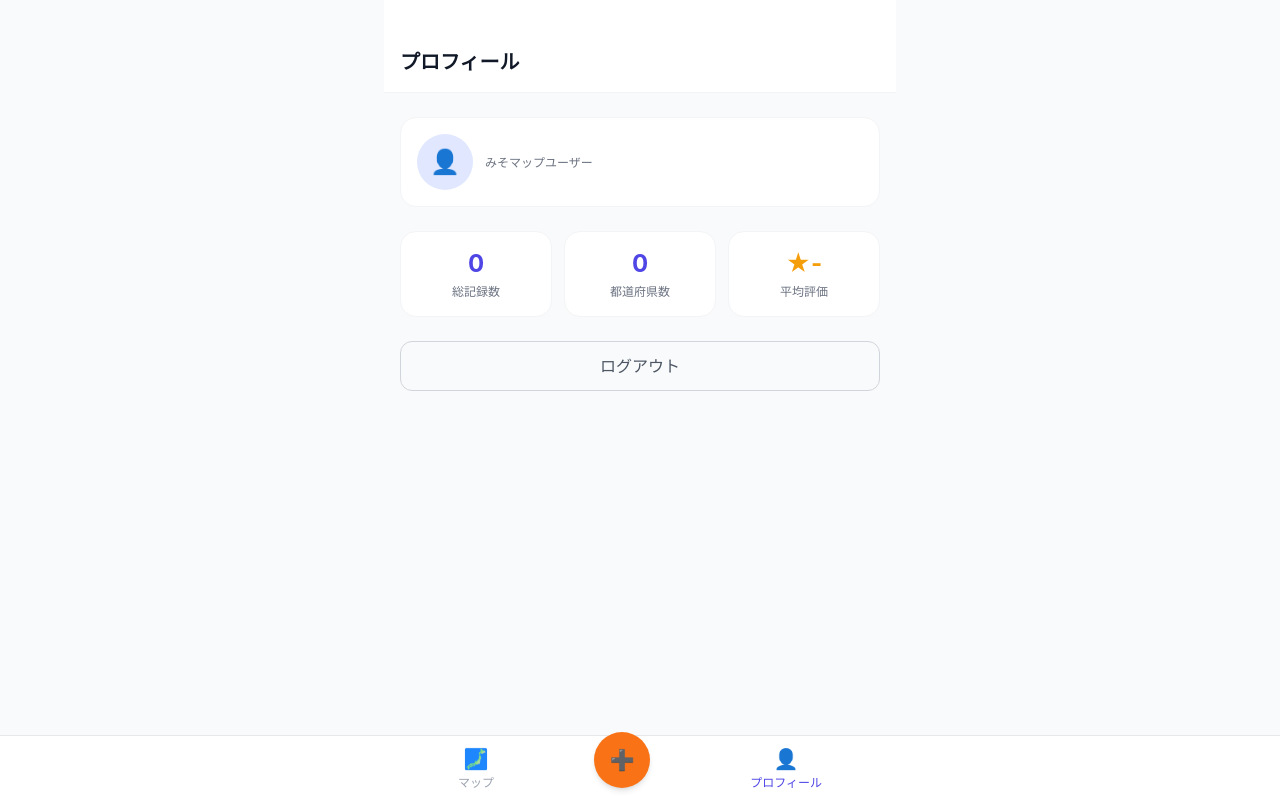
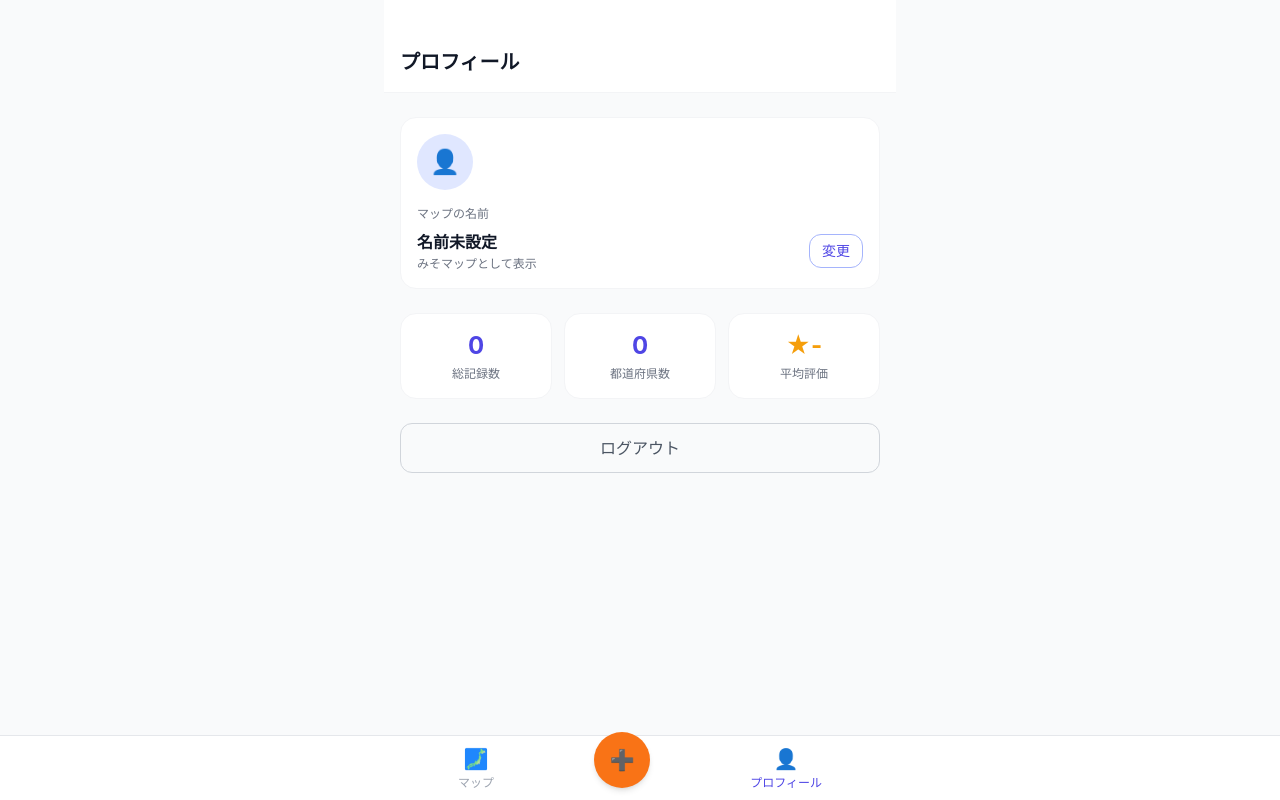
Before and after one commit to takyo0926/miso-app, a Next.js app: page /profile in a window 1280 px wide. Built offline with nearby package versions, Linux system fonts and the light colour scheme; no server answers; the database is empty.

Commit message:
マップ名のカスタマイズ機能を追加

```diff
--- a/app/(main)/page.tsx
+++ b/app/(main)/page.tsx
@@ -21,6 +21,8 @@ export default async function HomePage() {
 
   const totalCount = records?.length ?? 0
   const visitedCount = Object.keys(countMap).length
+  const displayName = (user?.user_metadata?.display_name as string) ?? ''
+  const mapTitle = displayName ? `${displayName}マップ` : 'みそマップ'
 
   return (
     <div className="max-w-lg mx-auto">
@@ -28,7 +30,7 @@ export default async function HomePage() {
       <div className="bg-white px-4 pt-12 pb-4 sticky top-0 z-10 border-b border-gray-100">
         <div className="flex items-center justify-between">
           <div>
-            <h1 className="text-xl font-bold text-gray-900">みそマップ 🗾</h1>
+            <h1 className="text-xl font-bold text-gray-900">{mapTitle} 🗾</h1>
             <p className="text-xs text-gray-500 mt-0.5">
               {visitedCount}都道府県 / {totalCount}件の記録
             </p>
--- a/app/(main)/profile/page.tsx
+++ b/app/(main)/profile/page.tsx
@@ -1,11 +1,11 @@
 import { createClient } from '@/lib/supabase/server'
 import { redirect } from 'next/navigation'
+import DisplayNameForm from '@/components/DisplayNameForm'
 
 export default async function ProfilePage() {
   const supabase = createClient()
   const { data: { user } } = await supabase.auth.getUser()
 
-  // ログアウト処理
   const handleSignOut = async () => {
     'use server'
     const supabase = createClient()
@@ -13,7 +13,6 @@ export default async function ProfilePage() {
     redirect('/login')
   }
 
-  // 統計情報を取得
   const { data: records } = await supabase
     .from('records')
     .select('prefecture_code, rating')
@@ -25,24 +24,27 @@ export default async function ProfilePage() {
     ? (records.reduce((sum, r) => sum + (r.rating ?? 0), 0) / records.length).toFixed(1)
     : '-'
 
+  const displayName = (user?.user_metadata?.display_name as string) ?? ''
+
   return (
     <div className="max-w-lg mx-auto">
-      {/* ヘッダー */}
       <div className="bg-white px-4 pt-12 pb-4 border-b border-gray-100">
         <h1 className="text-xl font-bold text-gray-900">プロフィール</h1>
       </div>
 
       <div className="px-4 py-6 space-y-6">
-        {/* ユーザー情報 */}
-        <div className="bg-white rounded-2xl p-4 border border-gray-100">
+        {/* ユーザー情報・名前編集 */}
+        <div className="bg-white rounded-2xl p-4 border border-gray-100 space-y-4">
           <div className="flex items-center gap-3">
             <div className="w-14 h-14 bg-indigo-100 rounded-full flex items-center justify-center text-2xl">
               👤
             </div>
-            <div>
-              <p className="font-semibold text-gray-900">{user?.email}</p>
-              <p className="text-xs text-gray-500 mt-0.5">みそマップユーザー</p>
-            </div>
+            <p className="text-sm text-gray-500">{user?.email}</p>
+          </div>
+          {/* 表示名の編集 */}
+          <div>
+            <p className="text-xs text-gray-500 mb-2">マップの名前</p>
+            <DisplayNameForm currentName={displayName} />
           </div>
         </div>
 
@@ -62,7 +64,7 @@ export default async function ProfilePage() {
           </div>
         </div>
 
-        {/* ログアウトボタン */}
+        {/* ログアウト */}
         <form action={handleSignOut}>
           <button
             type="submit"
--- /dev/null
+++ b/app/actions/profile.ts
@@ -0,0 +1,16 @@
+'use server'
+
+import { createClient } from '@/lib/supabase/server'
+import { revalidatePath } from 'next/cache'
+
+// 表示名を保存する
+export async function updateDisplayName(name: string) {
+  const supabase = createClient()
+  const { error } = await supabase.auth.updateUser({
+    data: { display_name: name },
+  })
+  if (error) return { error: error.message }
+  revalidatePath('/')
+  revalidatePath('/profile')
+  return { success: true }
+}
--- /dev/null
+++ b/components/DisplayNameForm.tsx
@@ -0,0 +1,71 @@
+'use client'
+
+import { useState } from 'react'
+import { updateDisplayName } from '@/app/actions/profile'
+
+type Props = {
+  currentName: string
+}
+
+export default function DisplayNameForm({ currentName }: Props) {
+  const [name, setName] = useState(currentName)
+  const [editing, setEditing] = useState(false)
+  const [loading, setLoading] = useState(false)
+
+  const handleSave = async () => {
+    setLoading(true)
+    await updateDisplayName(name.trim())
+    setEditing(false)
+    setLoading(false)
+  }
+
+  if (!editing) {
+    return (
+      <div className="flex items-center justify-between">
+        <div>
+          <p className="font-semibold text-gray-900">
+            {currentName || '名前未設定'}
+          </p>
+          <p className="text-xs text-gray-500 mt-0.5">
+            {currentName ? `${currentName}マップ` : 'みそマップ'}として表示
+          </p>
+        </div>
+        <button
+          onClick={() => setEditing(true)}
+          className="text-sm text-indigo-600 font-medium px-3 py-1.5 border border-indigo-300 rounded-xl"
+        >
+          変更
+        </button>
+      </div>
+    )
+  }
+
+  return (
+    <div className="space-y-2">
+      <input
+        type="text"
+        value={name}
+        onChange={(e) => setName(e.target.value)}
+        placeholder="例: たかし"
+        maxLength={20}
+        className="w-full px-4 py-3 border border-gray-300 rounded-xl focus:outline-none focus:ring-2 focus:ring-indigo-500 text-base"
+        autoFocus
+      />
+      <div className="flex gap-2">
+        <button
+          onClick={handleSave}
+          disabled={loading || !name.trim()}
+          className="flex-1 py-2.5 bg-indigo-500 text-white rounded-xl text-sm font-medium disabled:opacity-50"
+        >
+          {loading ? '保存中...' : '保存'}
+        </button>
+        <button
+          onClick={() => { setName(currentName); setEditing(false) }}
+          className="px-4 py-2.5 border border-gray-300 text-gray-600 rounded-xl text-sm"
+        >
+          キャンセル
+        </button>
+      </div>
+    </div>
+  )
+}
```
